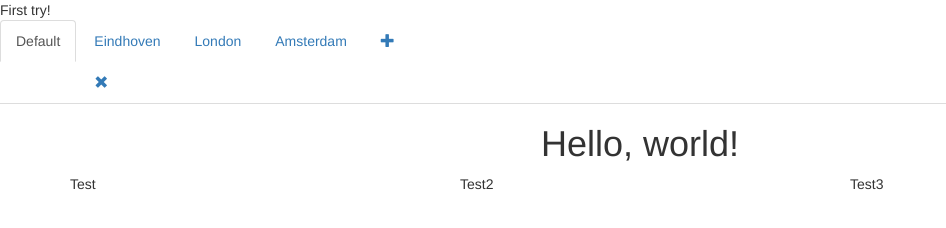
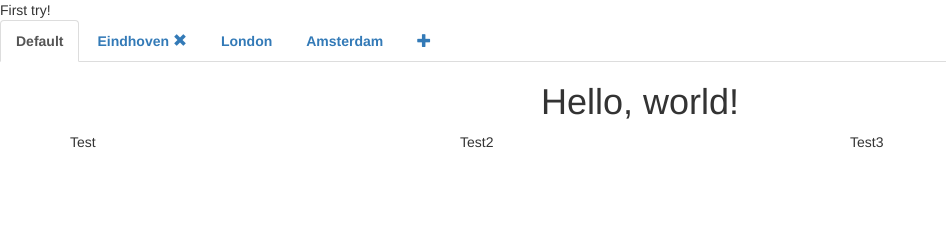
Before and after one commit to MaartenPlatenburg/MaartenPlatenburg.github.io, a plain HTML site: page index.html in a window 1280 px wide. Shown: the whole page, without its empty margins (0-946 px from the left). Drawn offline with nearby package versions, Linux system fonts and the light colour scheme; no server answers.

Commit message:
Small experiment with CSS

```diff
--- a/index.html
+++ b/index.html
@@ -11,7 +11,7 @@
    <body>
       <ul class="nav nav-tabs">
          <li id="default-tab" class="active"><a href="#">Default</a></li>
-         <li><a href="#">Eindhoven</a><a href="#"><span class="glyphicon glyphicon-remove"></span></a></li>
+         <li><a href="#">Eindhoven <span class="glyphicon glyphicon-remove"></span></a></li>
          <li><a href="#">London</a></li>
          <li><a href="#">Amsterdam</a></li>
          <li><a href="#"><span class="glyphicon glyphicon-plus"></span></a></li>
--- a/main.css
+++ b/main.css
@@ -2,3 +2,7 @@
    text-align: center;
    font-size: 50px;
 }
+
+.nav {
+   font-weight: bold;
+}
```
